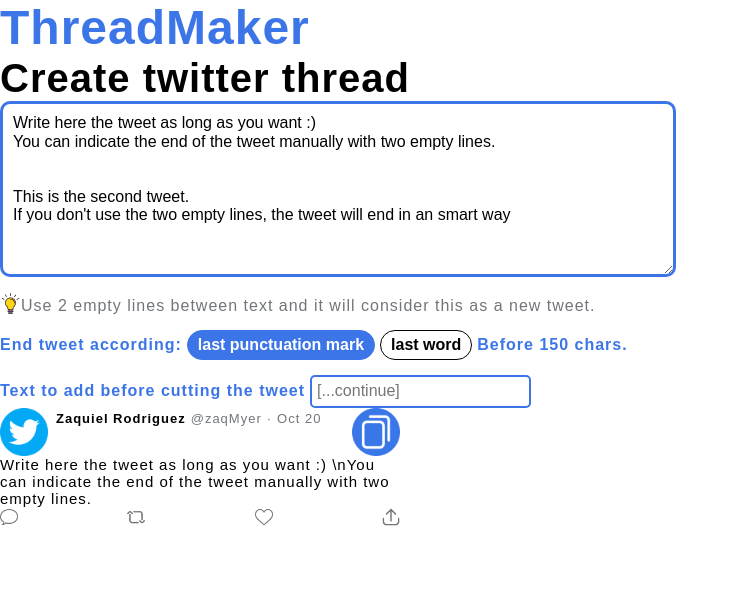
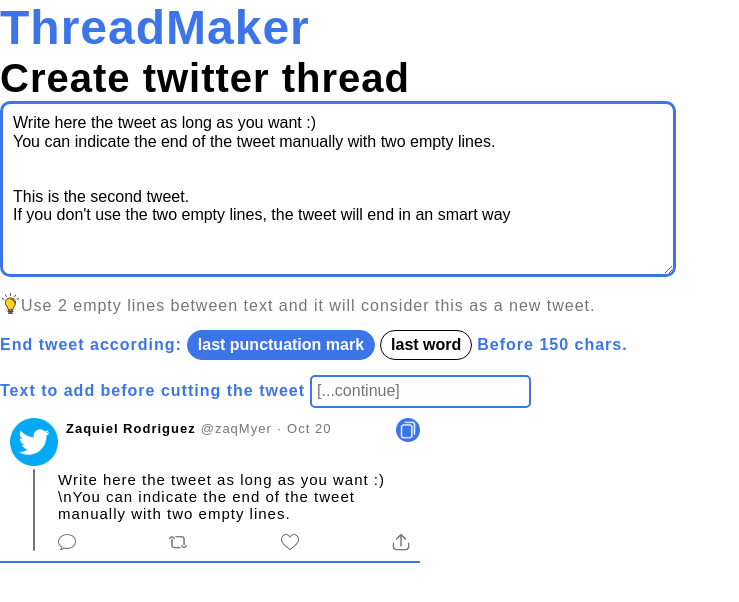
Before and after one commit to ankhzaq/twitter-thread-maker-nextJs, a Next.js app: page / in a window 1280 px wide. Shown: the top 602 px of the page, without its empty margins (0-739 px from the left). Built offline with nearby package versions, Linux system fonts and the light colour scheme.

Commit message:
feat: tweet component improved

```diff
--- a/components/Tweet/Tweet.tsx
+++ b/components/Tweet/Tweet.tsx
@@ -22,7 +22,7 @@
   }
   return (
     <div className={styles.tweetWrapper}>
-      <div className={styles.logoAndLine}>
+      <div className={styles.flexWrapper}>
         <div className={styles.logo}>
           <Image src={logoTwitter} />
         </div>
@@ -32,13 +32,16 @@
           <span className={styles.separator}>·</span>
           <span className={styles.grey}>{getTweetDate()}</span>
         </div>
-        <div className={`${styles.logo} ${styles.logoCopy}`}>
+        <div className={styles.logoCopy}>
           <Image src={copy} />
         </div>
       </div>
-      <div>
-        <span className={styles.line}/>
-        <div>{text}</div>
+      <div className={styles.flexWrapper}>
+        <div className={styles.lineWrapper}>
+          <div className={styles.line}/>
+        </div>
+        <div className={styles.contentWrapper}>
+          <div className={styles.text}>{text}</div>
           <div className={styles.iconWrapper}>
             <div className={styles.icon}>
               <Image src={speechBubble} />
@@ -55,6 +58,7 @@
           </div>
         </div>
       </div>
+    </div>
   );
 }
 
--- a/components/Tweet/tweet.module.css
+++ b/components/Tweet/tweet.module.css
@@ -7,10 +7,12 @@
 }
 
 .tweetWrapper {
+  border-bottom: 2px solid #3C75E7;
   display: flex;
   flex-direction: column;
+  font-size: 15px;
   max-width: 400px;
-  font-size: 15px;
+  padding: 10px;
   position: relative;
 }
 .tweetWrapper .userInfo {
@@ -29,22 +31,38 @@
   color: #72767A;
   margin: 0 5px;
 }
-.tweetWrapper .logoAndLine {
+.tweetWrapper .flexWrapper {
   display: flex;
 }
-.tweetWrapper .logoAndLine .logo {
+.tweetWrapper .flexWrapper .contentWrapper {
+  flex: 1;
+}
+.tweetWrapper .flexWrapper .contentWrapper .text {
+  padding-bottom: 10px;
+  padding-top: 5px;
+}
+.tweetWrapper .flexWrapper .logo {
   height: 48px;
   width: 48px;
 }
-.tweetWrapper .logoAndLine .logoCopy {
+.tweetWrapper .flexWrapper .logoCopy {
+  height: 24px;
+  width: 24px;
   position: absolute;
   right: 0;
 }
-.tweetWrapper .logoAndLine .line {
+.tweetWrapper .flexWrapper .lineWrapper {
+  align-items: center;
+  display: flex;
+  flex: 1;
+  justify-content: center;
+  padding-top: 3px;
+  max-width: 48px;
+}
+.tweetWrapper .flexWrapper .lineWrapper .line {
   background-color: #72767A;
   border-radius: 5px;
-  flex: 1;
-  margin: 5px 0;
+  height: 100%;
   width: 2px;
 }
 .tweetWrapper .iconWrapper {
--- a/components/Tweet/tweet.module.scss
+++ b/components/Tweet/tweet.module.scss
@@ -2,11 +2,15 @@
 
 $small-font-size: 13px;
 
+$width-icon: 48px;
+
 .tweetWrapper {
+  border-bottom: 2px solid $primary-color;
   display: flex;
   flex-direction: column;
+  font-size: 15px;
   max-width: 400px;
-  font-size: 15px;
+  padding: 10px;
   position: relative;
 
   .userInfo {
@@ -29,25 +33,44 @@
     }
   }
 
-  .logoAndLine {
+  .flexWrapper {
     display: flex;
 
+    .contentWrapper {
+      flex: 1;
+
+      .text {
+        padding-bottom: 10px;
+        padding-top: 5px;
+      }
+    }
+
     .logo {
-      height: 48px;
-      width: 48px;
+      height: $width-icon;
+      width: $width-icon;
     }
 
     .logoCopy {
+      height: 24px;
+      width: 24px;
       position: absolute;
       right: 0;
     }
 
-    .line {
-      background-color: $grey;
-      border-radius: 5px;
+    .lineWrapper {
+      align-items: center;
+      display: flex;
       flex: 1;
-      margin: 5px 0;
-      width: 2px;
+      justify-content: center;
+      padding-top: 3px;
+      max-width: $width-icon;
+
+      .line {
+        background-color: $grey;
+        border-radius: 5px;
+        height: 100%;
+        width: 2px;
+      }
     }
   }
 
```
Also changed, not shown: 1 other file (tests, documents, lock files or other folders). Lines whose indentation alone changed are shown as unchanged.
